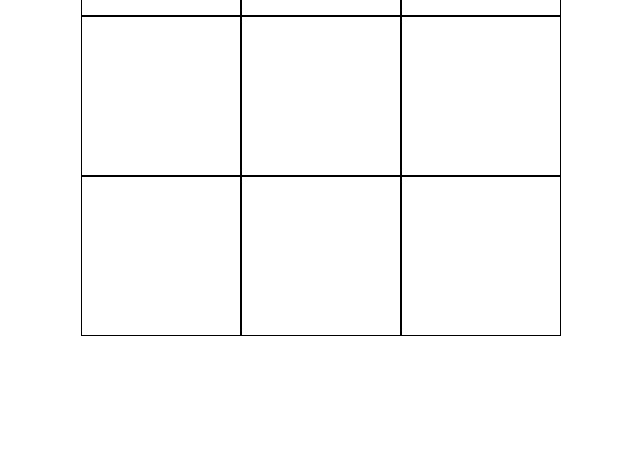
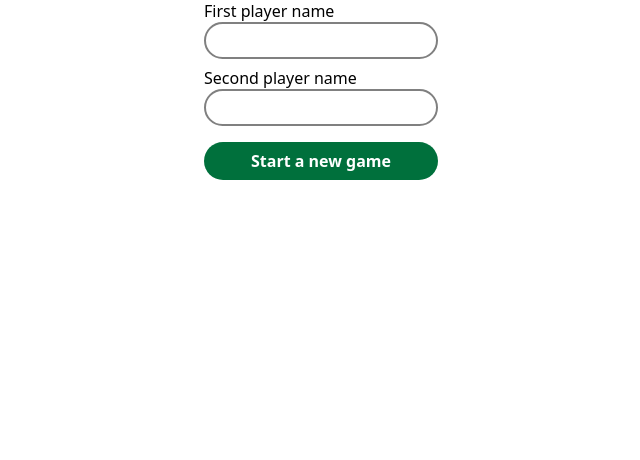
Before and after one commit to cristoval21/tic-tac-toe, a plain HTML site: page index.html in a window 1280 px wide. Shown: the part 340-800 px from the top of the page, without its empty margins (319-959 px from the left). Drawn offline with Linux system fonts and the light colour scheme; a web font is replaced by a local one.

Commit message:
wip: create forms

```diff
--- a/index.html
+++ b/index.html
@@ -7,13 +7,28 @@
   <link rel="stylesheet" href="style.css">
   <link rel="preconnect" href="https://fonts.googleapis.com">
   <link rel="preconnect" href="https://fonts.gstatic.com" crossorigin>
-  <link href="https://fonts.googleapis.com/css2?family=Plus+Jakarta+Sans:ital,wght@0,200..800;1,200..800&display=swap" rel="stylesheet">
+  <link href="https://fonts.googleapis.com/css2?family=M+PLUS+1:wght@100..900&display=swap" rel="stylesheet">
   <script src="index.js" defer></script>
 </head>
 <body>
-  <div class="page-wrapper">
-    <h1 class="page-title">Tic Tac Toe</h1>
-    <div class="gameboard"></div>
+  <div class="page-container">
+    <div class="start-container">
+      <h1>Tic-Tac-Toe</h1>
+      <form class="form form-start">
+        <div class="form__content-container form__field-container">
+          <label class="form__item form__label" for="player-one">First player name</label>
+          <input class="form__item form__input" type="text" name="player-one" id="player-one">
+          <label class="form__item form__label" for="player-two">Second player name</label>
+          <input class="form__item form__input" type="text" name="player-two" id="player-two">
+        </div>
+
+        <div class="form__content-container form__button-container">
+          <button type="submit" class="button form__button form__button-new-game">Start a new game</button>
+        </div>
+      </form>
+    </div>
+
+    <!-- <div class="gameboard"></div> -->
   </div>
 </body>
 </html>
--- a/style.css
+++ b/style.css
@@ -2,14 +2,14 @@
   margin: 0;
   padding: 0;
   box-sizing: border-box;
-  font-family: "Plus Jakarta Sans", system-ui, -apple-system, BlinkMacSystemFont, 'Segoe UI', Roboto, Oxygen, Ubuntu, Cantarell, 'Open Sans', 'Helvetica Neue', sans-serif;
+  font-family: "M Plus 1", system-ui, -apple-system, BlinkMacSystemFont, 'Segoe UI', Roboto, Oxygen, Ubuntu, Cantarell, 'Open Sans', 'Helvetica Neue', sans-serif;
 }
 
 html, body {
   height: 100%;
 }
 
-.page-wrapper {
+.page-container {
   display: flex;
   flex-direction: column;
   align-items: center;
@@ -17,8 +17,64 @@ html, body {
   height: 100%;
 }
 
-.page-title {
+.modal {
+  margin: auto;
+  padding: 2rem;
+  border-radius: 20px;
+  border: none;
+}
+
+.modal::backdrop {
+  background-color: rgb(0, 0, 0, 50%);
+}
+
+.modal__header {
   margin-block-end: 1em;
+}
+
+.button {
+  padding: 0.5em 2em;
+  font-size: 1rem;
+  background-color: #00703c;
+  font-weight: bold;
+  color: white;
+  border: none;
+  border-radius: 500px;
+  cursor: pointer;
+}
+
+.button:hover {
+  background-color: #005a30;
+}
+
+.button:active,
+.button:focus {
+  background-color: #fd0;
+  color: black;
+}
+
+.form__content-container {
+  display: flex;
+  flex-direction: column;
+}
+
+.form__button-container {
+  margin-block-start: 1rem;
+}
+
+.form-start {
+  margin-block-start: 1rem;
+}
+
+.form__label:not(:first-child) {
+  margin-block-start: 0.5rem;
+}
+
+.form__input {
+  border: 2px solid gray;
+  font-size: 0.875rem;
+  padding: 0.5em 1em;
+  border-radius: 500px;
 }
 
 .gameboard__button {
@@ -28,9 +84,16 @@ html, body {
   background-color: transparent;
   border: 1px solid black;
   display: inline-block;
+  cursor: pointer;
+}
+
+.gameboard__button:disabled {
+  cursor: not-allowed;
+  background-color: gainsboro;
+  color: black;
 }
 
 .gameboard__button:not(:disabled):hover {
-  background-color: yellow;
-  transition: 200ms background-color ease;
+  background-color: #fd0;
+  transition: 300ms background-color ease;
 }
```
Also changed, not shown: index.js (+12 -0 lines).
